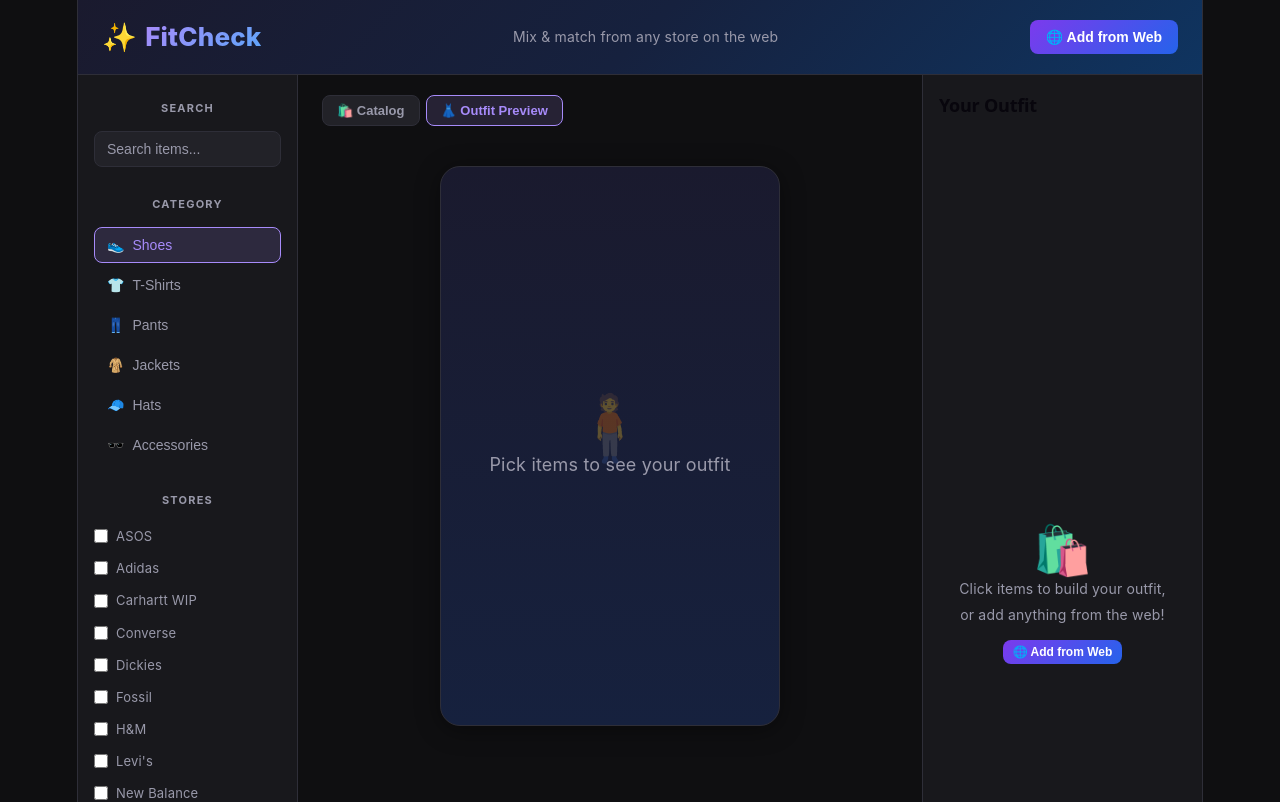
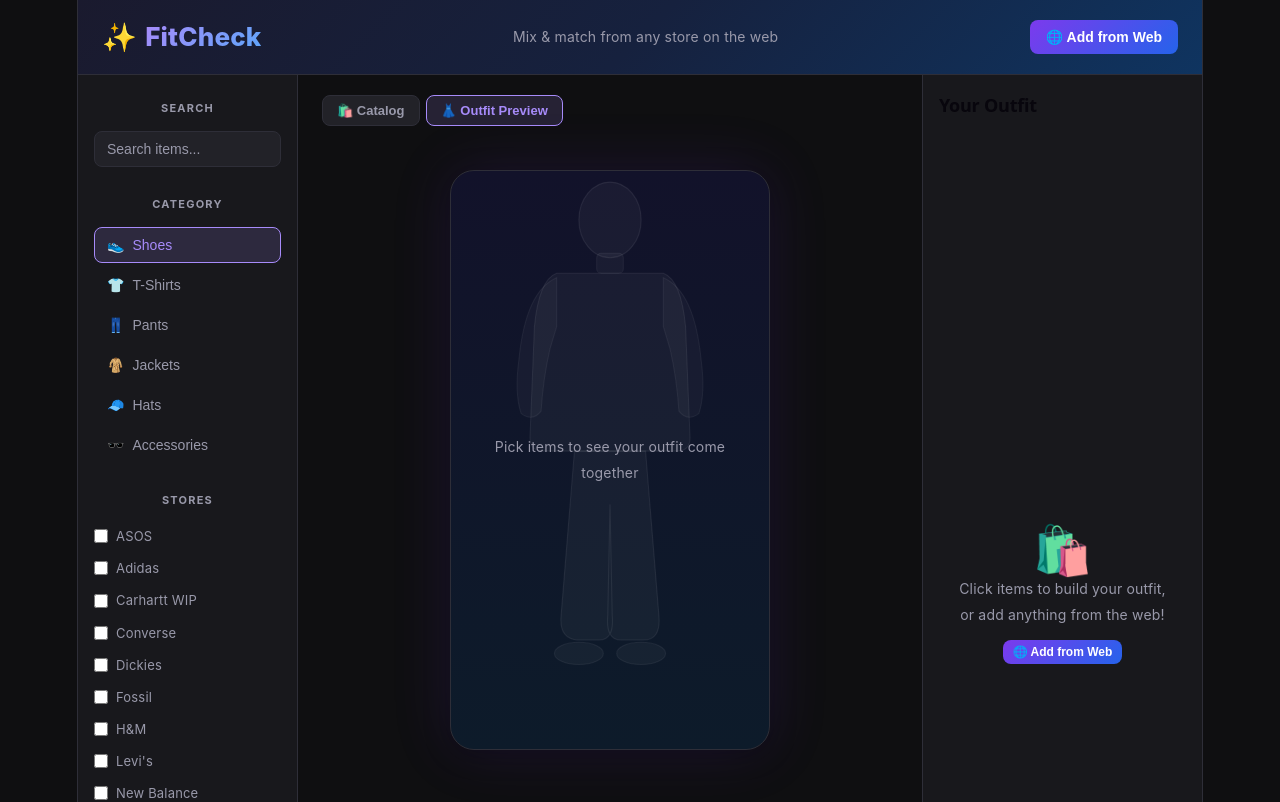
Before and after one commit to arvingraff/fitcheck, a React (Vite) app: page / in a window 1280 px wide. Both pictures are taken after a click on the button "👗 Outfit Preview". Built offline with nearby package versions, Linux system fonts and the light colour scheme.

Commit message:
Layered outfit board with body silhouette

```diff
--- a/src/App.css
+++ b/src/App.css
@@ -551,18 +551,25 @@ body {
   display: flex;
   align-items: center;
   justify-content: center;
-  padding: 20px;
+  padding: 24px 16px;
   min-height: 500px;
 }
 .outfit-board-inner {
   position: relative;
-  width: 340px;
-  height: 560px;
-  background: linear-gradient(180deg, #1a1a2e 0%, #16213e 100%);
+  width: 320px;
+  height: 580px;
+  background: linear-gradient(180deg, #12122a 0%, #0d1b2a 100%);
   border: 1px solid var(--border);
-  border-radius: 20px;
-  box-shadow: var(--shadow);
+  border-radius: 24px;
+  box-shadow: 0 0 60px rgba(124,58,237,0.15), var(--shadow);
   overflow: hidden;
+}
+.body-silhouette {
+  position: absolute;
+  inset: 0;
+  width: 100%;
+  height: 100%;
+  pointer-events: none;
 }
 .board-empty {
   position: absolute;
@@ -573,34 +580,53 @@ body {
   justify-content: center;
   gap: 12px;
   color: var(--text2);
+  text-align: center;
+  padding: 24px;
+  font-size: 14px;
 }
-.board-empty-icon { font-size: 64px; opacity: 0.3; }
-.board-item {
+/* Each clothing layer stacks absolutely, blend-mode removes white bg */
+.board-layer {
   position: absolute;
   display: flex;
-  flex-direction: column;
-  align-items: center;
-  gap: 0;
-  transition: transform 0.2s;
+  align-items: flex-end;
+  justify-content: center;
+  pointer-events: none;
+  transition: opacity 0.3s;
 }
-.board-item:hover { transform: scale(1.05); z-index: 10; }
-.board-item-img {
+.board-layer-img {
   width: 100%;
   height: auto;
   object-fit: contain;
-  filter: drop-shadow(0 4px 12px rgba(0,0,0,0.5));
+  mix-blend-mode: multiply;
+  filter: drop-shadow(0 2px 8px rgba(0,0,0,0.6));
   border-radius: 4px;
+  background: transparent;
 }
-.board-item-label {
-  background: rgba(0,0,0,0.6);
-  border-radius: 4px;
-  padding: 1px 5px;
+/* Side store tags */
+.board-tags {
+  position: absolute;
+  right: -1px;
+  top: 50%;
+  transform: translateY(-50%);
+  display: flex;
+  flex-direction: column;
+  gap: 4px;
+  pointer-events: none;
+}
+.board-tag {
+  display: flex;
+  align-items: center;
+  gap: 4px;
+  background: rgba(15,15,20,0.85);
+  border-left: 2px solid;
+  border-radius: 0 0 0 6px;
+  padding: 3px 6px;
   font-size: 9px;
   font-weight: 700;
-  margin-top: 2px;
   white-space: nowrap;
+  backdrop-filter: blur(4px);
 }
-.board-item-store { font-size: 9px; font-weight: 700; }
+.board-tag-price { color: var(--text2); font-weight: 400; }
 
 /* ---- Header actions ---- */
 .header-actions { display: flex; gap: 8px; align-items: center; margin-left: auto; }
--- a/src/App.tsx
+++ b/src/App.tsx
@@ -1,4 +1,5 @@
 import { useState, useMemo } from 'react';
+import type React from 'react';
 import type { ClothingItem, Category } from './data/catalog';
 import { catalog, categories, categoryLabels, categoryIcons } from './data/catalog';
 import { scrapeProduct } from './scraper';
@@ -6,54 +7,99 @@ import './App.css';
 
 type Outfit = Partial<Record<Category, ClothingItem>>;
 
-// Position of each category slot in the outfit mannequin board
-const SLOT_POSITIONS: Record<Category, { top: string; left: string; width: string }> = {
-  hat:       { top: '2%',  left: '37%', width: '26%' },
-  tshirt:    { top: '18%', left: '25%', width: '50%' },
-  jacket:    { top: '15%', left: '12%', width: '76%' },
-  accessory: { top: '18%', left: '74%', width: '20%' },
-  pants:     { top: '52%', left: '27%', width: '46%' },
-  shoes:     { top: '82%', left: '20%', width: '60%' },
+// Z-index and positioning for each layer so they stack like a real outfit on a body
+const LAYER_STYLES: Record<Category, React.CSSProperties> = {
+  shoes:     { bottom: '0%',   left: '50%', transform: 'translateX(-50%)', width: '90%',  zIndex: 1 },
+  pants:     { bottom: '18%',  left: '50%', transform: 'translateX(-50%)', width: '78%',  zIndex: 2 },
+  tshirt:    { bottom: '38%',  left: '50%', transform: 'translateX(-50%)', width: '72%',  zIndex: 3 },
+  jacket:    { bottom: '34%',  left: '50%', transform: 'translateX(-50%)', width: '88%',  zIndex: 4 },
+  accessory: { bottom: '52%',  left: '72%', transform: 'translateX(-50%)', width: '28%',  zIndex: 5 },
+  hat:       { top: '0%',      left: '50%', transform: 'translateX(-50%)', width: '38%',  zIndex: 6 },
 };
 
+// Body silhouette SVG drawn as a subtle guide behind the clothes
+function BodySilhouette() {
+  return (
+    <svg
+      viewBox="0 0 200 520"
+      xmlns="http://www.w3.org/2000/svg"
+      className="body-silhouette"
+    >
+      {/* head */}
+      <ellipse cx="100" cy="44" rx="28" ry="34" fill="rgba(255,255,255,0.04)" stroke="rgba(255,255,255,0.08)" strokeWidth="1" />
+      {/* neck */}
+      <rect x="88" y="74" width="24" height="18" rx="4" fill="rgba(255,255,255,0.04)" stroke="rgba(255,255,255,0.06)" strokeWidth="1"/>
+      {/* torso */}
+      <path d="M52 92 Q36 98 32 140 L28 240 Q28 252 40 252 L160 252 Q172 252 172 240 L168 140 Q164 98 148 92 Z" fill="rgba(255,255,255,0.04)" stroke="rgba(255,255,255,0.07)" strokeWidth="1"/>
+      {/* left arm */}
+      <path d="M52 96 Q24 108 18 170 Q14 200 20 218 Q30 226 38 216 Q40 186 46 160 L52 140Z" fill="rgba(255,255,255,0.03)" stroke="rgba(255,255,255,0.06)" strokeWidth="1"/>
+      {/* right arm */}
+      <path d="M148 96 Q176 108 182 170 Q186 200 180 218 Q170 226 162 216 Q160 186 154 160 L148 140Z" fill="rgba(255,255,255,0.03)" stroke="rgba(255,255,255,0.06)" strokeWidth="1"/>
+      {/* legs */}
+      <path d="M68 252 L56 400 Q54 420 70 422 L90 422 Q104 422 102 400 L100 300 L98 400 Q96 422 110 422 L130 422 Q146 422 144 400 L132 252Z" fill="rgba(255,255,255,0.04)" stroke="rgba(255,255,255,0.07)" strokeWidth="1"/>
+      {/* feet */}
+      <ellipse cx="72" cy="434" rx="22" ry="10" fill="rgba(255,255,255,0.04)" stroke="rgba(255,255,255,0.06)" strokeWidth="1"/>
+      <ellipse cx="128" cy="434" rx="22" ry="10" fill="rgba(255,255,255,0.04)" stroke="rgba(255,255,255,0.06)" strokeWidth="1"/>
+    </svg>
+  );
+}
+
 function OutfitBoard({ outfit }: { outfit: Outfit }) {
-  const items = categories.map((cat) => outfit[cat]).filter(Boolean) as ClothingItem[];
+  const hasItems = categories.some((c) => outfit[c]);
+
+  // Layer order: shoes → pants → tshirt → jacket → accessory → hat
+  const layerOrder: Category[] = ['shoes', 'pants', 'tshirt', 'jacket', 'accessory', 'hat'];
 
   return (
     <div className="outfit-board">
       <div className="outfit-board-inner">
-        {items.length === 0 && (
+        <BodySilhouette />
+
+        {!hasItems && (
           <div className="board-empty">
-            <div className="board-empty-icon">🧍</div>
-            <p>Pick items to see your outfit</p>
+            <p>Pick items to see your outfit come together</p>
           </div>
         )}
-        {categories.map((cat) => {
+
+        {layerOrder.map((cat) => {
           const item = outfit[cat];
           if (!item) return null;
-          const pos = SLOT_POSITIONS[cat];
           return (
             <div
               key={cat}
-              className="board-item"
-              style={{ top: pos.top, left: pos.left, width: pos.width }}
+              className="board-layer"
+              style={LAYER_STYLES[cat]}
               title={`${item.name} — ${item.store}`}
             >
               <img
                 src={item.imageUrl}
                 alt={item.name}
-                className="board-item-img"
+                className="board-layer-img"
                 onError={(e) => {
                   (e.target as HTMLImageElement).src =
-                    `https://placehold.co/200x200/1a1a2e/a78bfa?text=${encodeURIComponent(item.emoji)}`;
+                    `https://placehold.co/300x300/transparent/a78bfa?text=${encodeURIComponent(item.emoji)}`;
                 }}
               />
-              <div className="board-item-label">
-                <span className="board-item-store" style={{ color: item.storeColor }}>{item.store}</span>
-              </div>
             </div>
           );
         })}
+
+        {/* Floating store tags along the side */}
+        {hasItems && (
+          <div className="board-tags">
+            {layerOrder.map((cat) => {
+              const item = outfit[cat];
+              if (!item) return null;
+              return (
+                <div key={cat} className="board-tag" style={{ borderColor: item.storeColor }}>
+                  <span>{item.emoji}</span>
+                  <span style={{ color: item.storeColor }}>{item.store}</span>
+                  <span className="board-tag-price">${item.price}</span>
+                </div>
+              );
+            })}
+          </div>
+        )}
       </div>
     </div>
   );
```
